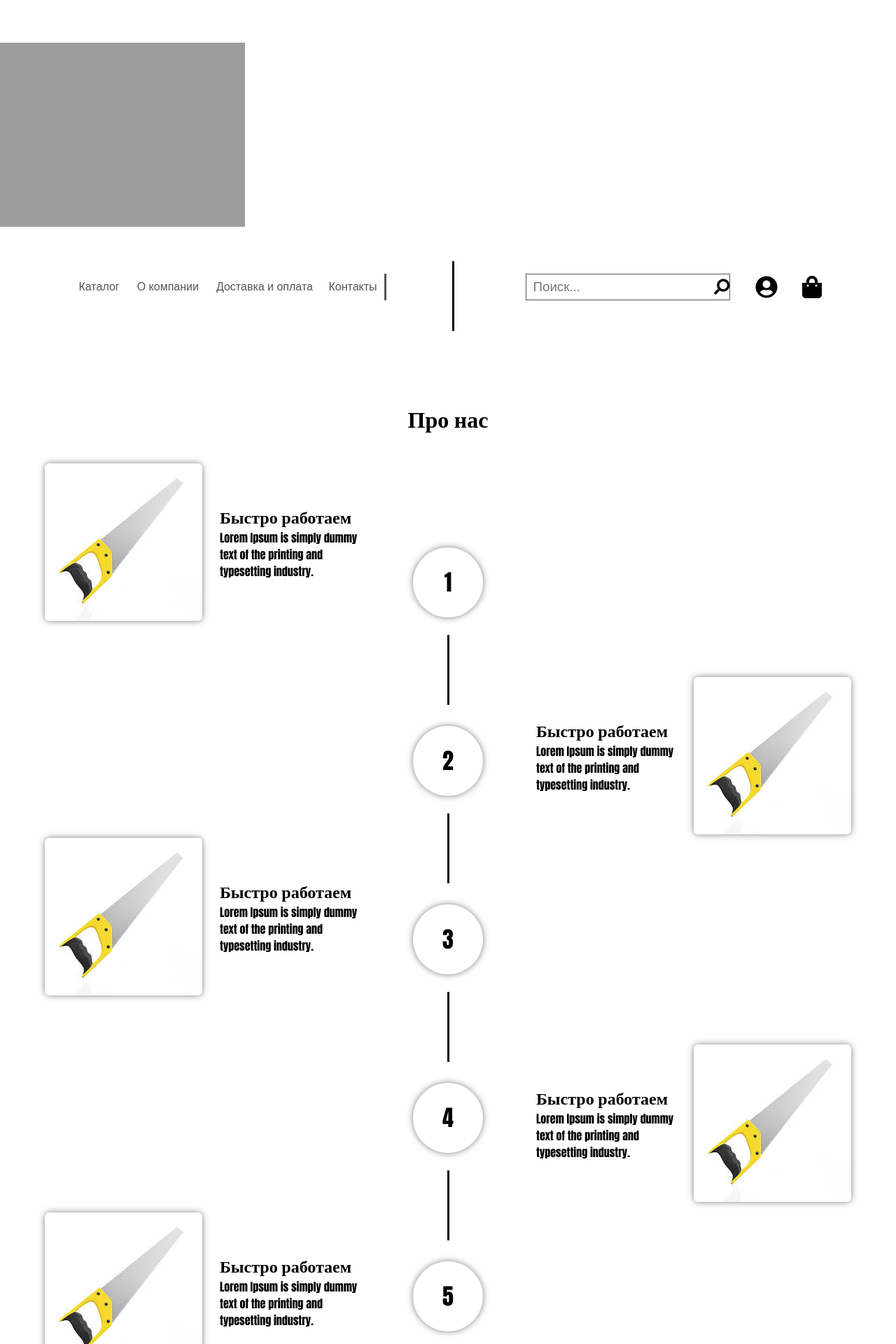
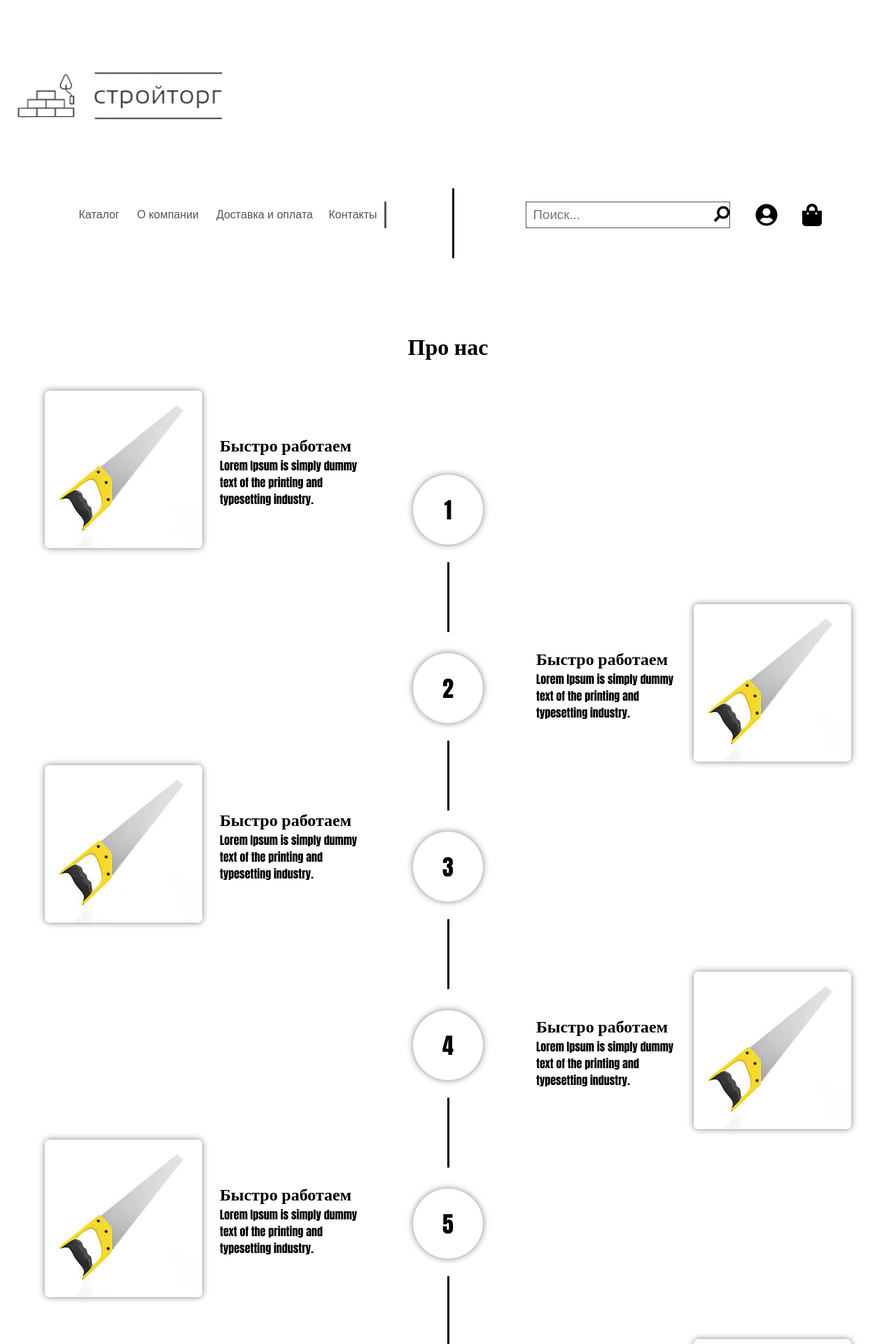
Before and after one commit to nickiway/CompanyBuilding, a PHP site: page /aboutUs.php in a window 1280 px wide. Shown: the top 1920 px of the page at 70% size. Run offline with PHP 8.4, Linux system fonts and the light colour scheme; grey boxes are pictures that could not be loaded.

Commit message:
Merge remote-tracking branch 'origin/main' into main
# Conflicts:
#	Styles/main.css
#	index.php
#	siteItems/header.php

```diff
--- a/siteItems/header.php
+++ b/siteItems/header.php
@@ -27,7 +27,7 @@
         </div>
         <div class="cont_max">
             <div>
-                <img src="../icons/Лого 1.png" alt="" width="350px">
+                <img src="../icons/Logo_1.png" alt="" width="350px">
             </div>
             <div class="box">
                 <ul class="menu">
```
